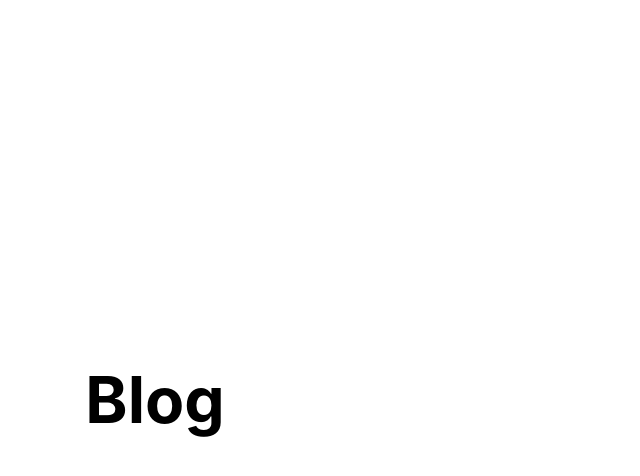
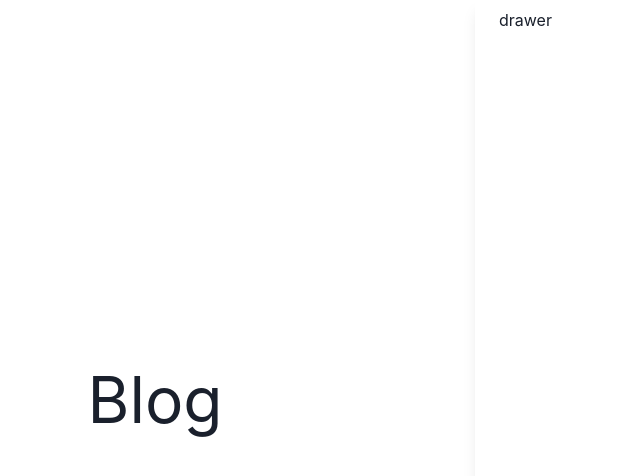
Before and after one commit to moneychien19/lynn-site, a Next.js app: page /blog in a window 1280 px wide. Shown: the top 476 px of the page, without its empty margins (485-1125 px from the left). Built offline with nearby package versions, Linux system fonts and the light colour scheme.

Commit message:
feat: install UI packages, create test sidebar component

```diff
--- /dev/null
+++ b/components/Sidebar.tsx
@@ -0,0 +1,13 @@
+import { Drawer, DrawerBody, DrawerContent } from "@chakra-ui/react"
+
+export const Sidebar = () => {
+  const isOpen = true
+  return (
+    <Drawer isOpen={isOpen} placement="right" onClose={() => {}}>
+      <DrawerContent>
+        <DrawerBody>
+          drawer
+        </DrawerBody>
+      </DrawerContent>
+    </Drawer>)
+}
--- a/package.json
+++ b/package.json
@@ -9,14 +9,19 @@
     "lint": "next lint"
   },
   "dependencies": {
+    "@chakra-ui/react": "^2.4.1",
+    "@emotion/react": "^11.10.5",
+    "@emotion/styled": "^11.10.5",
     "@types/node": "18.11.9",
     "@types/react": "18.0.25",
     "@types/react-dom": "18.0.8",
     "eslint": "8.27.0",
     "eslint-config-next": "13.0.2",
+    "framer-motion": "^6.5.1",
     "next": "13.0.2",
     "react": "18.2.0",
     "react-dom": "18.2.0",
+    "styled-components": "^5.3.6",
     "typescript": "4.8.4"
   }
 }
--- a/pages/_app.tsx
+++ b/pages/_app.tsx
@@ -1,6 +1,11 @@
 import '../styles/globals.css'
 import type { AppProps } from 'next/app'
+import { ChakraProvider } from '@chakra-ui/react'
 
 export default function App({ Component, pageProps }: AppProps) {
-  return <Component {...pageProps} />
+  return (
+    <ChakraProvider>
+      <Component {...pageProps} />
+    </ChakraProvider>
+  )
 }
--- a/pages/blog.tsx
+++ b/pages/blog.tsx
@@ -1,9 +1,11 @@
 import Head from 'next/head'
 import styles from '../styles/Home.module.css'
+import { Sidebar } from '../components/Sidebar'
 
 export default function Blog() {
   return (
     <div className={styles.container}>
+      <Sidebar />
       <Head>
         <title>Blog</title>
         <meta name="description" content="Generated by create next app" />
```
Also changed, not shown: 1 other file (tests, documents, lock files or other folders).
